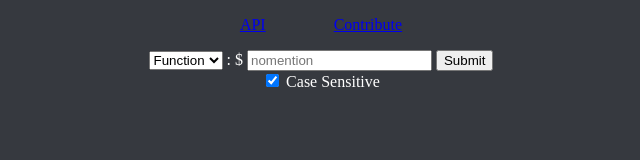
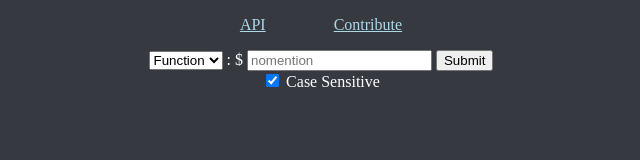
Before and after one commit to hcs1219/bdfd-api, a website: page index.html in a window 1280 px wide. Shown: the whole page, without its empty margins (319-959 px from the left). Drawn offline with nearby package versions, Linux system fonts and the light colour scheme.

Commit message:
Update index.html

```diff
--- a/index.html
+++ b/index.html
@@ -17,9 +17,9 @@
   </head>
   <body style="background-color:#36393f;color:white;">
     <div style="text-align:center;">
-      <p style="color:lightblue;">
-        <a href="/api" target="_blank" style="padding-right:5vw;">API</a>
-        <a href="https://github.com/hcs1219/bdfd-api" target="_blank">Contribute</a>
+      <p>
+        <a href="/api" target="_blank" style="padding-right:5vw;color:lightblue;">API</a>
+        <a href="https://github.com/hcs1219/bdfd-api" target="_blank" style="color:lightblue;">Contribute</a>
       </p>
       <form>
         <div>
```
